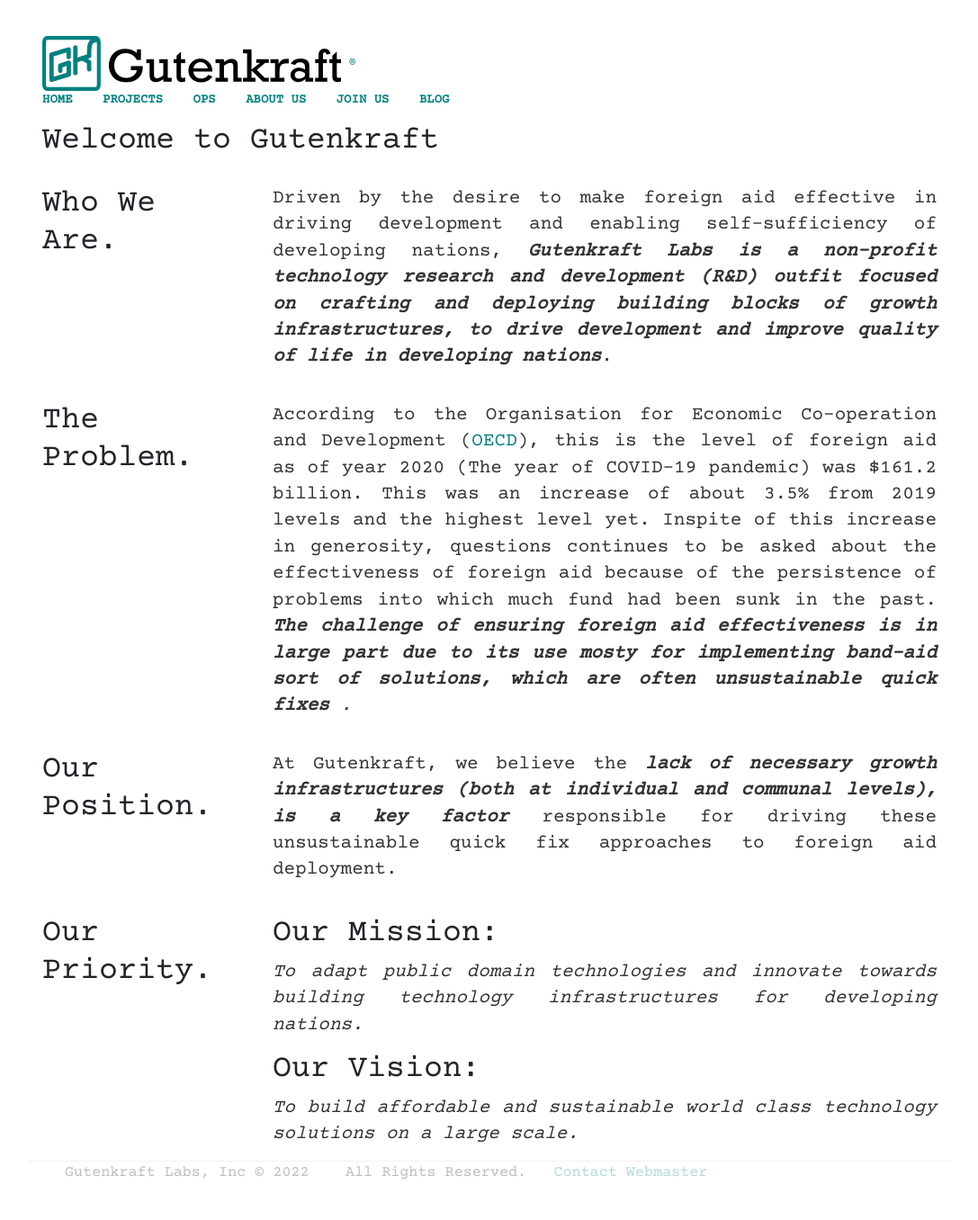
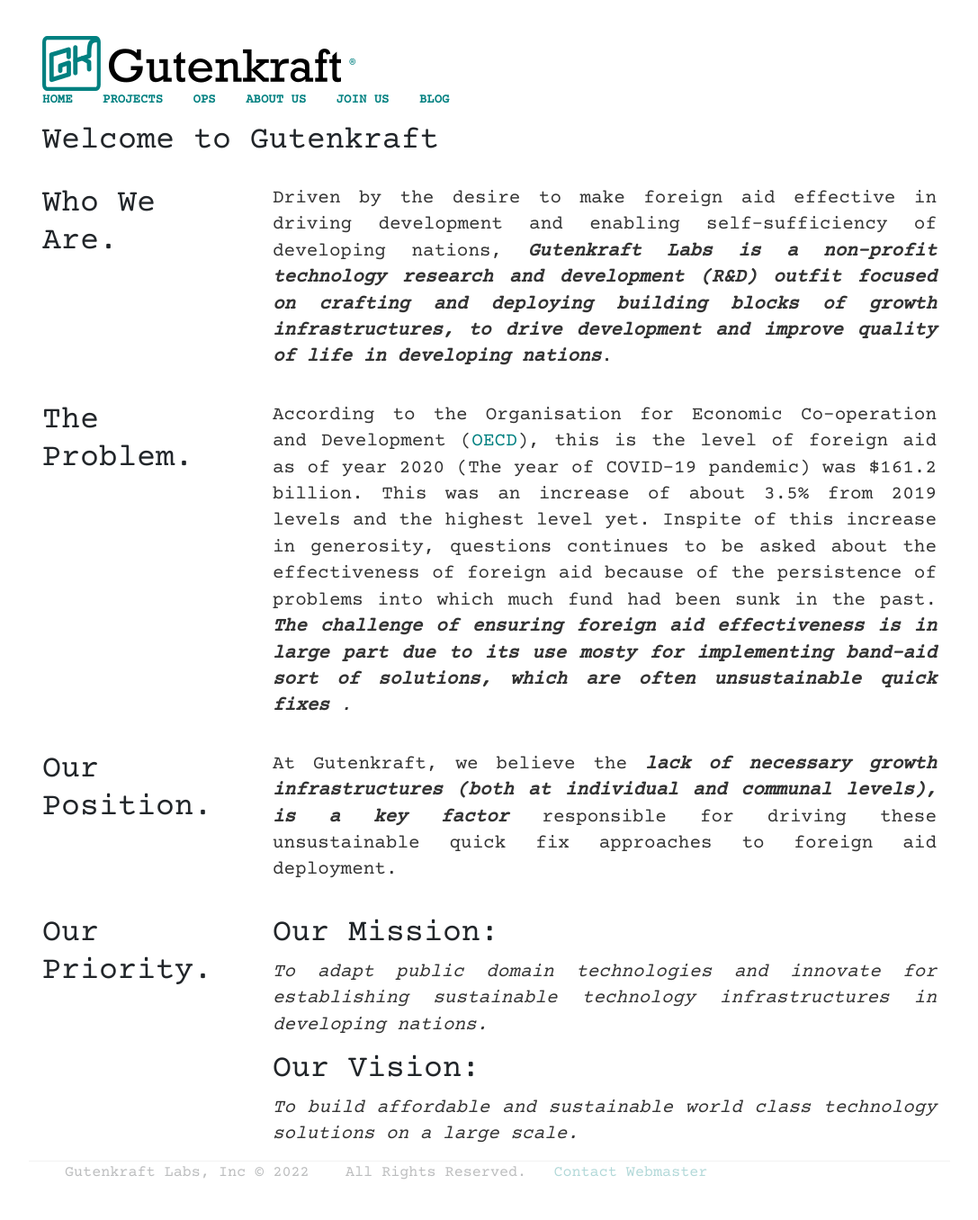
Before and after one commit to oferonmi/datafilik.github.io, a Jekyll site: the page built from index.html, in a window 1280 px wide. Shown: the whole page at 90% size, without its empty margins (96-1183 px from the left). Built offline with Jekyll 4.4.1, drawn with Linux system fonts in a browser that asks for light colours; some web fonts are replaced.

Commit message:
reviewed project mission

```diff
--- a/about/index.html
+++ b/about/index.html
@@ -11,7 +11,8 @@
 	<h1>Our Mission:</h1>
 	<p align="justify">
 		<em>
-			To adapt public domain technologies and innovate towards building technology infrastructures for developing nations.
+			To adapt public domain technologies and innovate for establishing sustainable technology infrastructures in developing
+			nations.
 			<!-- To innovate, improve and adapt public domain technologies to solve problems in developing nations. -->
 		</em>
 	</p>
--- a/index.html
+++ b/index.html
@@ -58,7 +58,7 @@
 			<h1 class="display-5">Our Mission:</h1>
 			<p class="fs-2" align="justify">
 				<em>
-					To adapt public domain technologies and innovate towards building technology infrastructures for developing nations.
+					To adapt public domain technologies and innovate for establishing sustainable technology infrastructures in developing nations.
 				</em>
 			</p>
 
```
